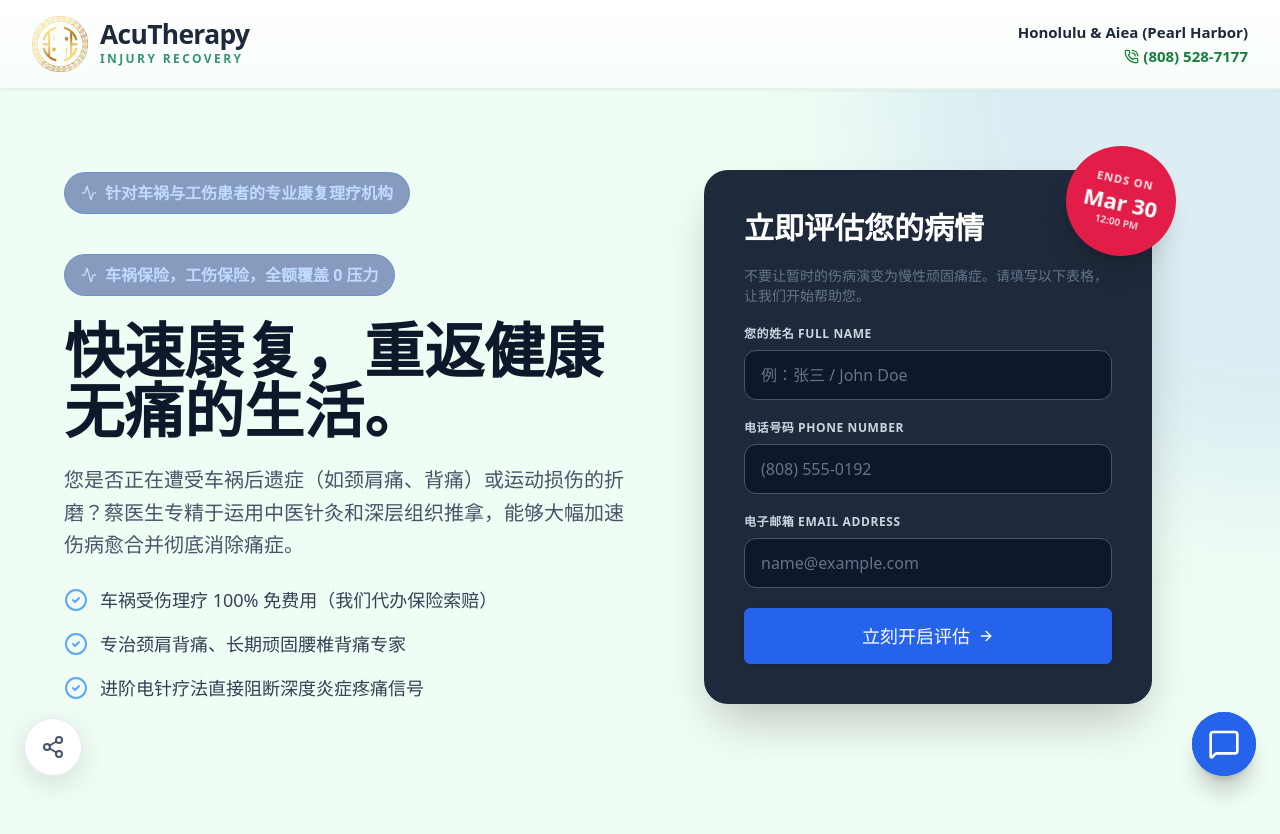
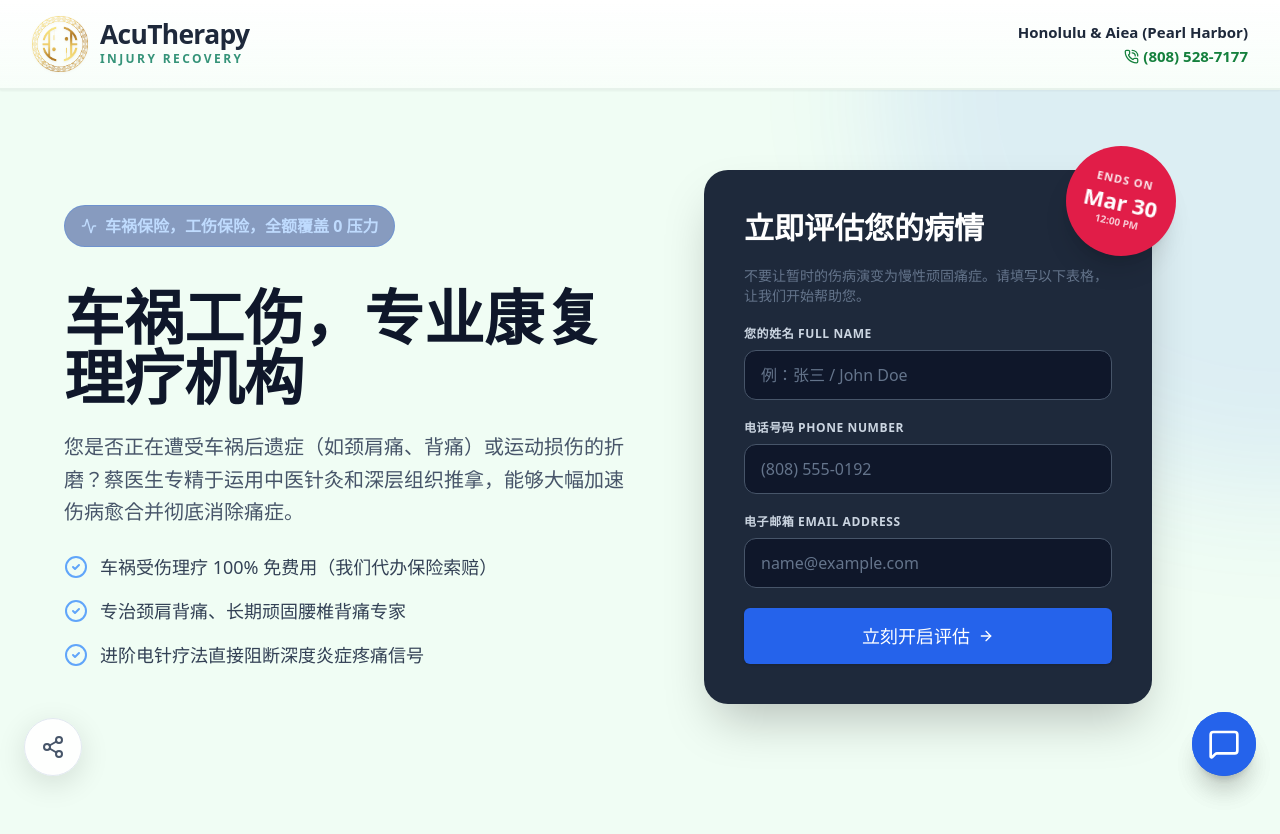
Before and after one commit to acutherapy/acutherapy-web-v2, a React (Vite) app: page /zh/landing/injury-recovery in a window 1280 px wide. Shown: the top 834 px of the page. Built offline with nearby package versions, Linux system fonts and the light colour scheme.

Commit message:
Revise text for injury recovery services
Updated the content to better reflect the services offered for accident and work injury rehabilitation.

```diff
--- a/src/pages/InjuryRecoveryZhPage.tsx
+++ b/src/pages/InjuryRecoveryZhPage.tsx
@@ -38,13 +38,10 @@ export default function InjuryRecoveryZhPage() {
             <div className="max-w-6xl mx-auto flex flex-col md:flex-row items-center gap-16 relative z-10">
                 <div className="md:w-1/2 space-y-6">
                     <div className="inline-flex items-center gap-2 bg-blue-900/50 text-blue-200 font-bold px-4 py-2 rounded-full mb-4 border border-blue-500/30">
-                        <Activity className="w-4 h-4" /> 针对车祸与工伤患者的专业康复理疗机构
-                    </div>
-                    <div className="inline-flex items-center gap-2 bg-blue-900/50 text-blue-200 font-bold px-4 py-2 rounded-full mb-4 border border-blue-500/30">
                         <Activity className="w-4 h-4" /> 车祸保险，工伤保险，全额覆盖 0 压力
                     </div>
                     <h1 className="text-5xl md:text-6xl font-extrabold text-slate-900 leading-tight">
-                        快速康复，重返健康无痛的生活。
+                        车祸工伤，专业康复理疗机构
                     </h1>
                     <p className="text-xl text-slate-600 leading-relaxed">
                         您是否正在遭受车祸后遗症（如颈肩痛、背痛）或运动损伤的折磨？蔡医生专精于运用中医针灸和深层组织推拿，能够大幅加速伤病愈合并彻底消除痛症。
```
